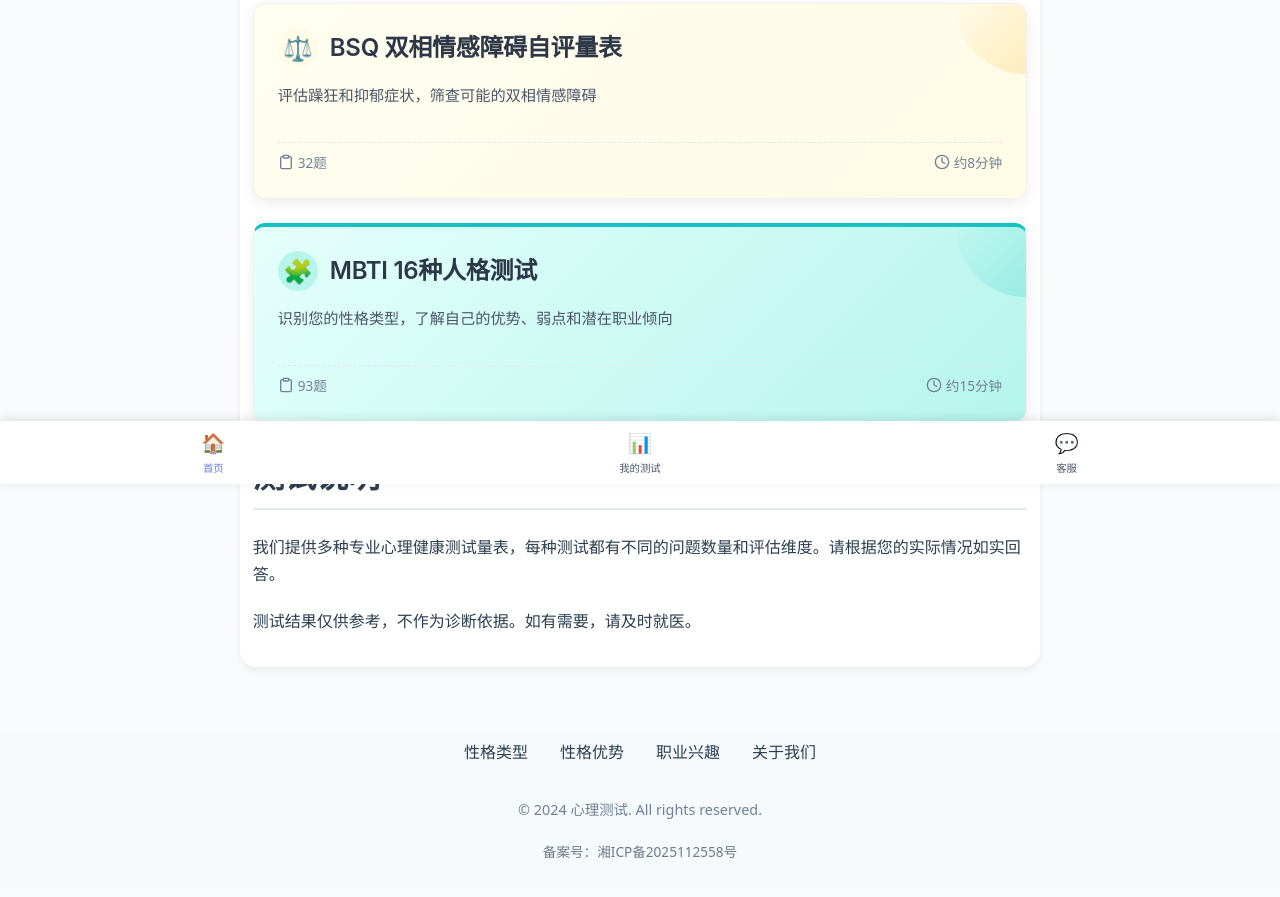
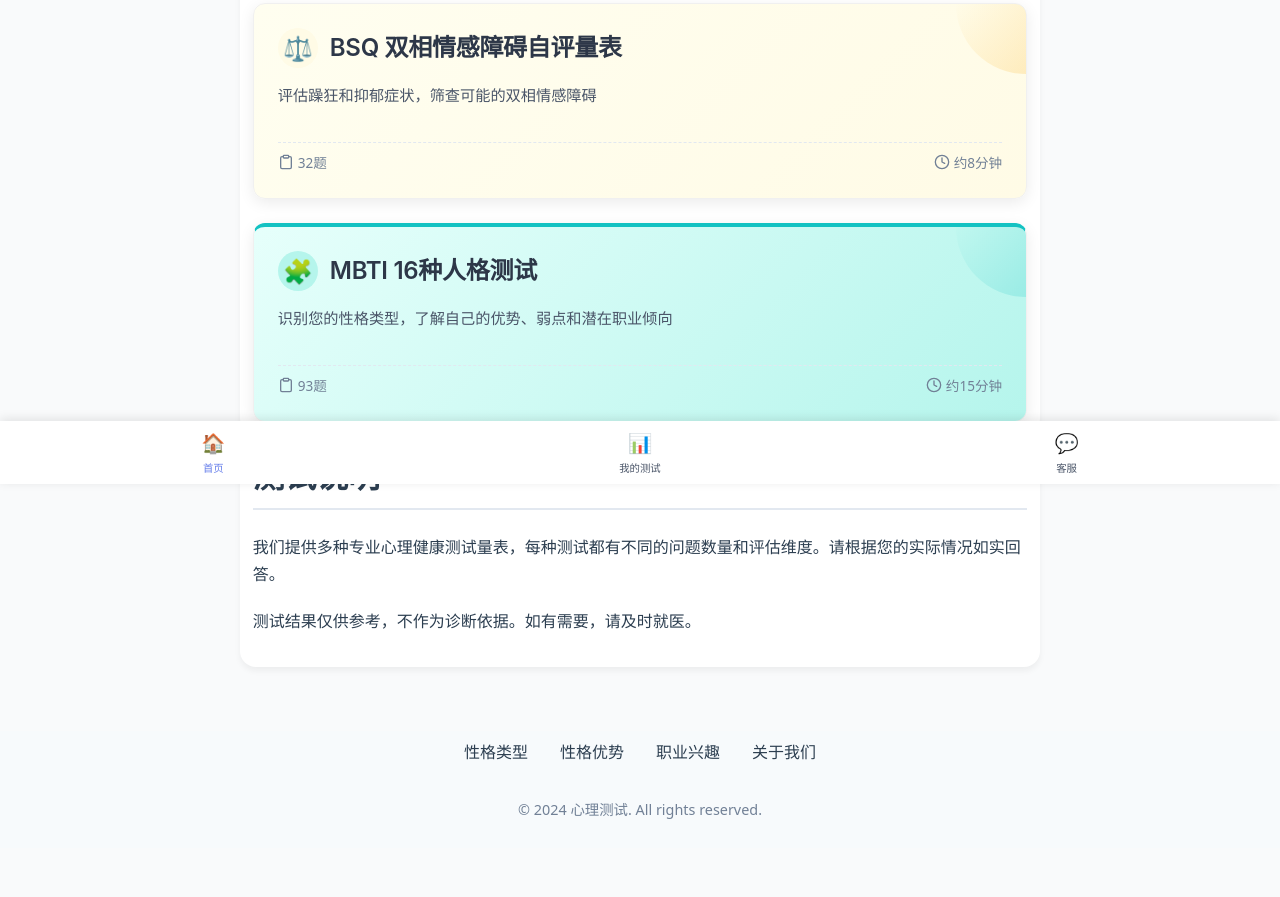
Before and after one commit to holeangel/xl.github.io, a plain HTML site: page index.html in a window 1280 px wide. Shown: the part 316-1213 px from the top of the page. Drawn offline with Linux system fonts and the light colour scheme.

Commit message:
Add files via upload

```diff
--- a/index.html
+++ b/index.html
@@ -455,8 +455,7 @@
                 </div>
                 <div class="footer-info">
                     <p>© 2024 心理测试. All rights reserved.</p>
-                    <p style="margin-top: 0.5rem; font-size: 0.85rem; color: var(--text-color-light);">备案号：<a href="https://beian.miit.gov.cn/" target="_blank" style="color: var(--text-color-light); text-decoration: none;">湘ICP备2025112558号</a></p>
-                </div>
+                                   </div>
             </div>
         </footer>
     </div>
```
